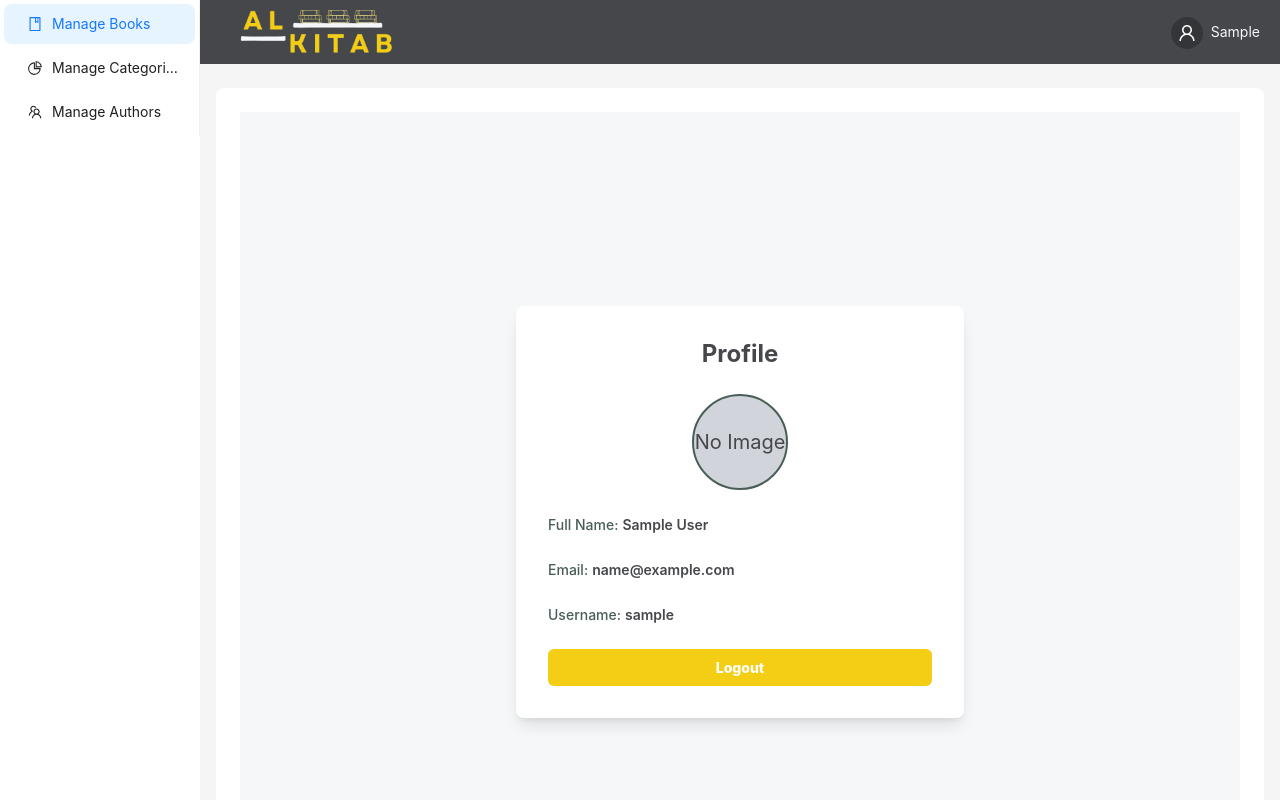
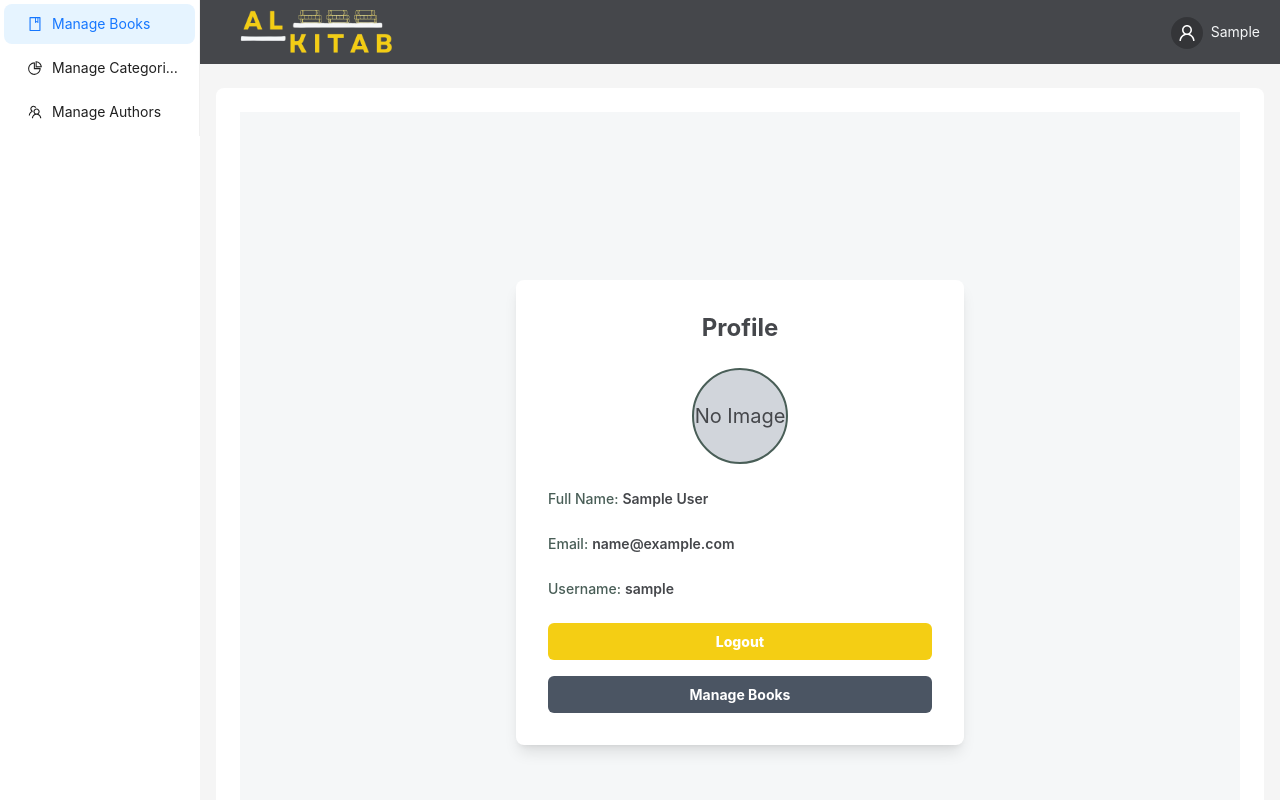
Before and after one commit to EslamRedaMohamed/Alkitab-Nodejs-Reactjs, a React (Vite) app in the folder client/: page /admin/profile in a window 1280 px wide. Shown: the top 800 px of the page. Built offline with nearby package versions, Linux system fonts and the light colour scheme; sample sign-in values are in the browser's storage.

Commit message:
button in profile page navigate to admin side if user role is admin

```diff
--- a/client/src/components/books/BookList.tsx
+++ b/client/src/components/books/BookList.tsx
@@ -13,7 +13,7 @@ interface BookListProps {
 //changed
 
 
-const BookList: React.FC<BookListProps> = ({ books, deleteBook, updateBook, categories, authors }) => {
+const BookList: React.FC<BookListProps> = ({ books, deleteBook, updateBook}) => {
   return (
     <div className="p-6 bg-[#F5F7F8] rounded-lg shadow-md">
       <h2 className="text-2xl font-semibold text-[#495E57] mb-6">Books</h2>
--- a/client/src/components/layout/admin/AdminHeader.tsx
+++ b/client/src/components/layout/admin/AdminHeader.tsx
@@ -75,7 +75,7 @@ const AdminHeader: React.FC = () => {
             className="flex items-center mr-32 mb-2 logo"
           >
             <Link to="/admin/manage-books">
-              <img src="../../../../public/elkitabV2.png" alt="Alkitab Logo" />
+              <img src="/elkitabV2.png" alt="Alkitab Logo" />
             </Link>
           </div>
       <Dropdown overlay={userMenu} placement="bottomRight">
--- a/client/src/components/layout/admin/AdminLayout.tsx
+++ b/client/src/components/layout/admin/AdminLayout.tsx
@@ -1,5 +1,5 @@
 import React from "react";
-import { Layout, Menu, theme } from "antd";
+import { Layout, theme } from "antd";
 import AdminHeader from "./AdminHeader";
 import AdminFooter from "./AdminFooter";
 import AdminSidebar from "./AdminSidebar";
--- a/client/src/components/layout/user/UserNavbar.tsx
+++ b/client/src/components/layout/user/UserNavbar.tsx
@@ -83,7 +83,7 @@ const UserNavbar: React.FC<UserNavbarProps> = ({ isTransparent }) => {
             className="flex items-center mr-32 mb-2 logo"
           >
             <Link to="/">
-              <img src="../../../../public/elkitabV2.png" alt="Alkitab Logo" />
+              <img src="/elkitabV2.png" alt="Alkitab Logo" />
             </Link>
           </div>
           <div className="flex flex-1 items-center justify-center sm:items-stretch sm:justify-start">
--- a/client/src/pages/BookPage/BookPage.tsx
+++ b/client/src/pages/BookPage/BookPage.tsx
@@ -51,7 +51,7 @@ const BookPage: React.FC = () => {
       {
         const {id} = JSON.parse(userData)
         try{
-          const response = await axios.post(`${BASE_URL}/users/addtofavourite/`, {
+            await axios.post(`${BASE_URL}/users/addtofavourite/`, {
             userId:id,bookId:bookId
         });
         toast.success("added to your favourite list")
--- a/client/src/pages/Home/Home.tsx
+++ b/client/src/pages/Home/Home.tsx
@@ -1,6 +1,6 @@
 import React, { useEffect, useState } from "react";
 import axios from "axios";
-import { Carousel, Card, Row, Col } from "antd";
+import {Card, Row, Col } from "antd";
 import "antd/dist/reset.css";
 import { useNavigate } from "react-router-dom";
 import { Link } from "react-router-dom";
--- a/client/src/pages/ProfilePage/Profile.tsx
+++ b/client/src/pages/ProfilePage/Profile.tsx
@@ -1,4 +1,3 @@
-// src/components/ProfilePage.tsx
 import React, { useEffect, useState } from 'react';
 import { useNavigate } from 'react-router-dom';
 
@@ -38,7 +37,7 @@ const ProfilePage: React.FC = () => {
                 </div>
                 <div className="mb-4 flex space-x-1">
                     <label className="block text-secondary font-medium mb-2">Full Name:</label>
-            <p className="text-primary font-semibold">{user.firstName +" "+user.lastName}</p>
+                    <p className="text-primary font-semibold">{user.firstName + " " + user.lastName}</p>
                 </div>
                 <div className="mb-4 flex space-x-1">
                     <label className="block text-secondary font-medium mb-2">Email:</label>
@@ -48,21 +47,32 @@ const ProfilePage: React.FC = () => {
                     <label className="block text-secondary font-medium mb-2">Username:</label>
                     <p className="text-primary font-semibold">{user.username}</p>
                 </div>
+
+                {/* Logout Button */}
                 <button
                     onClick={() => {
                         localStorage.removeItem('user');
                         localStorage.removeItem('token');
-                if(user.role ==="admin"){
+                        if (user.role === "admin") {
                             navigate('/admin/login');
-                }else{
+                        } else {
                             navigate('/login');
                         }
-
                     }}
-            className="w-full bg-yellow text-white font-extrabold py-2 px-8 rounded-md hover:bg-primary transition duration-300"
+                    className="w-full bg-yellow text-white font-extrabold py-2 px-8 rounded-md hover:bg-primary transition duration-300 mb-4"
                 >
                     Logout
                 </button>
+
+                {/* Admin Button: Appears only if role is 'admin' */}
+                {user.role === "admin" && (
+                    <button
+                        onClick={() => navigate('/admin/manage-books')}
+                        className="w-full bg-gray-600 text-white font-bold py-2 px-8 rounded-md hover:bg-yellow-700 transition duration-300"
+                    >
+                        Manage Books
+                    </button>
+                )}
             </div>
         </div>
     );
--- a/client/src/pages/RegisterForm/RegisterForm.tsx
+++ b/client/src/pages/RegisterForm/RegisterForm.tsx
@@ -46,7 +46,7 @@ const RegisterForm: React.FC = () => {
     }
 
     try {
-      const response = await axios.post(`${import.meta.env.VITE_API_URL}/users/register/`, formData, {
+        await axios.post(`${import.meta.env.VITE_API_URL}/users/register/`, formData, {
         headers: {
           'Content-Type': 'multipart/form-data',
         },
```
Lines whose indentation alone changed are shown as unchanged.
